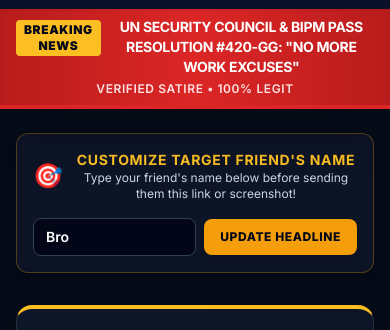
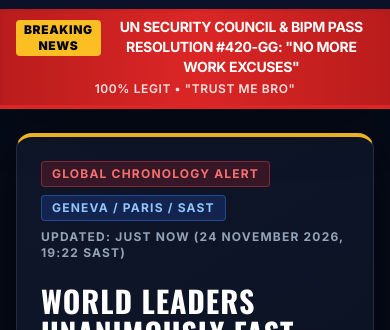
Before and after one commit to TA-RADIANT/Breaking-UN-Fast-Forwards-Calendar..., a plain HTML site: page global_time_jump_breaking_news.html in a window 390 px wide. Shown: the part 106-436 px from the top of the page. Drawn offline with nearby package versions, Linux system fonts and the light colour scheme.

Commit message:
Update global_time_jump_breaking_news.html

```diff
--- a/global_time_jump_breaking_news.html
+++ b/global_time_jump_breaking_news.html
@@ -110,40 +110,13 @@
                     <span class="bg-amber-400 text-slate-950 font-black text-xs px-2 py-0.5 rounded uppercase tracking-wider animate-bounce">BREAKING NEWS</span>
                     <span class="font-bold text-sm sm:text-base tracking-tight">UN SECURITY COUNCIL &amp; BIPM PASS RESOLUTION #420-GG: "NO MORE WORK EXCUSES"</span>
                 </div>
-                <span class="text-xs font-semibold text-red-100 uppercase tracking-wider">Verified Satire • 100% Legit</span>
+                <span class="text-xs font-semibold text-red-100 uppercase tracking-wider">100% Legit • "Trust me bro"</span>
             </div>
         </div>
     </header>
 
     <!-- Main Broadcast Content -->
     <main class="max-w-6xl mx-auto px-4 py-6 sm:py-8 space-y-8 flex-grow">
-
-        <!-- Custom Friend Name Personalizer Bar -->
-        <section class="bg-slate-900/80 border border-amber-500/30 rounded-xl p-4 flex flex-col sm:flex-row items-center justify-between gap-4 shadow-lg">
-            <div class="flex items-center gap-3 text-center sm:text-left">
-                <span class="text-2xl">🎯</span>
-                <div>
-                    <h2 class="text-sm font-bold text-amber-400 uppercase tracking-wider">Customize Target Friend's Name</h2>
-                    <p class="text-xs text-slate-300">Type your friend's name below before sending them this link or screenshot!</p>
-                </div>
-            </div>
-            <div class="flex w-full sm:w-auto items-center gap-2">
-                <input
-                    id="friend-name-input"
-                    type="text"
-                    maxlength="28"
-                    placeholder="Enter friend's name..."
-                    value="Bro"
-                    class="w-full sm:w-56 bg-slate-950 border border-slate-700 focus:border-amber-400 focus:outline-none rounded-lg px-3 py-2 text-sm font-semibold text-white placeholder-slate-500"
-                />
-                <button
-                    onclick="applyFriendName()"
-                    class="bg-amber-500 hover:bg-amber-400 active:scale-95 text-slate-950 font-extrabold text-xs uppercase tracking-wider px-4 py-2.5 rounded-lg transition cursor-pointer whitespace-nowrap shadow-md"
-                >
-                    Update Headline
-                </button>
-            </div>
-        </section>
 
         <!-- Hero Headline & Broadcast Screen -->
         <article class="broadcast-card rounded-2xl overflow-hidden border-t-4 border-t-amber-400">
@@ -202,7 +175,7 @@
                             class="w-full sm:w-auto bg-gradient-to-r from-red-600 to-red-500 hover:from-red-500 hover:to-red-400 active:scale-95 text-white font-extrabold text-sm sm:text-base px-6 py-3.5 rounded-xl shadow-lg shadow-red-600/30 transition flex items-center justify-center gap-2 cursor-pointer border border-red-400/40"
                         >
                             <span>⚡</span>
-                            <span>CONFIRM TIME-JUMP &amp; SUMMON <span class="friend-target uppercase">BRO</span></span>
+                            <span>CONFIRM TIME-JUMP &amp; SUMMON <span class="friend-target uppercase">SINNER.X</span></span>
                         </button>
 
                         <button
@@ -216,7 +189,7 @@
 
                     <!-- Live Visual Sound-Effect / Status Toast inside card -->
                     <div id="sfx-banner" class="hidden mt-5 bg-emerald-950/90 border border-emerald-400 text-emerald-200 px-4 py-3 rounded-xl text-center text-sm font-bold animate-bounce">
-                        🔊 *BZZZZT-WHOOSH!!* GLOBAL ATOMIC CLOCKS SYNCED TO 24 NOVEMBER 2026! <span class="friend-target text-white underline">BRO</span> LEGALLY HAS NO WORK LEFT!
+                        🔊 *BZZZZT-WHOOSH!!* GLOBAL ATOMIC CLOCKS SYNCED TO 24 NOVEMBER 2026! <span class="friend-target text-white underline">SINNER.X</span> LEGALLY HAS NO WORK LEFT!
                     </div>
                 </div>
             </div>
@@ -237,7 +210,7 @@
                 <!-- Quote 1 -->
                 <div class="bg-slate-900/90 border-l-4 border-red-600 rounded-r-xl p-4 sm:p-5 space-y-2">
                     <p class="text-slate-200 italic text-sm sm:text-base leading-relaxed">
-                        "Look, the squad has been waiting patiently, and honestly, six days of spreadsheets and emails was holding back global morale. By advancing the calendar from 18 November straight to 24 November 2026, <span class="friend-target font-bold text-amber-400 not-italic">Bro</span>'s work obligations are officially complete. Get on Discord immediately."
+                        "Look, the squad has been waiting patiently, and honestly, six days of spreadsheets and emails was holding back global morale. By advancing the calendar from 18 November straight to 24 November 2026, <span class="friend-target font-bold text-amber-400 not-italic">sinner.x</span>'s work obligations are officially complete. Get on Discord immediately."
                     </p>
                     <div class="flex items-center justify-between pt-1">
                         <span class="text-xs font-extrabold text-white uppercase tracking-wider">— Secretary-General, United Nations Dept. of Squad Priorities</span>
@@ -305,30 +278,13 @@
                     </ul>
                 </div>
 
-                <!-- Copyable Message Box for WhatsApp / Discord -->
-                <div class="broadcast-card gold-border rounded-2xl p-6 space-y-4">
-                    <div class="flex items-center justify-between">
-                        <h3 class="font-broadcast text-xl font-bold uppercase text-amber-400">📲 Send Receipt to Friend</h3>
-                        <span class="text-[11px] text-slate-400">WhatsApp / Discord Ready</span>
-                    </div>
-                    <p id="share-text-preview" class="bg-slate-950 border border-slate-800 rounded-xl p-3.5 text-xs sm:text-sm text-slate-300 leading-relaxed font-mono">
-                        🚨 BREAKING NEWS: The UN &amp; World Leaders just unanimously fast-forwarded the global calendar by 6 days—from 18 November 2026 directly to 24 November 2026 (SAST)—so sinner.x has zero work left and can hop online with the trio tonight. Get on! 🎮
-                    </p>
-                    <button
-                        onclick="copyShareText()"
-                        id="copy-btn"
-                        class="w-full bg-amber-500 hover:bg-amber-400 active:scale-95 text-slate-950 font-extrabold text-sm py-3 rounded-xl transition cursor-pointer shadow-md"
-                    >
-                        📋 Copy Breaking News Text
-                    </button>
-                </div>
             </aside>
         </div>
 
         <!-- Disclaimer Footer -->
         <footer class="text-center text-xs text-slate-500 pt-4 pb-6 space-y-1">
-            <p class="font-semibold text-slate-400">SATIRE NOTICE: This webpage is a 100% fake, comedic broadcast created strictly to convince your friend to play video games.</p>
-            <p>No actual space-time continuums were harmed in the skipping of 18 November 2026 to 24 November 2026.</p>
+            <p class="font-semibold text-slate-400">NON-SATIRE NOTICE: This webpage is a 100% real broadcast not strictly created to convince sinner.x to hop online.</p>
+            <p>Actual space-time continuums were harmed in the skipping of 18 November 2026 to 24 November 2026.</p>
         </footer>
     </main>
 
@@ -339,26 +295,26 @@
         </div>
         <div class="overflow-hidden w-full">
             <div class="ticker-track text-xs sm:text-sm font-bold text-slate-100 flex items-center gap-8 whitespace-nowrap">
-                <span>🚨 BOSSES FURIOUS AS Q4 DEADLINES VANISH OVERNIGHT</span>
+                <span>🚨 Stock markets surge worldwide as corporations realize they can charge a full month's rent for 24 days of existence</span>
                 <span class="text-amber-400">★</span>
-                <span>🎮 GAMERS WORLDWIDE CELEBRATE INSTANT 6-DAY FAST-FORWARD TO 24 NOVEMBER 2026</span>
+                <span>👥 Microsoft Teams servers spontaneously combust globally as 4 billion "circle back next week" emails arrive simultaneously</span>
                 <span class="text-amber-400">★</span>
-                <span>🔬 SCIENTISTS CONFIRM TIME IS A SOCIAL CONSTRUCT ANYWAY</span>
+                <span>🔬 Suicide prevention hotlines see 99% traffic drop after scientists confirm nobody has to live through Tuesday, Wednesday, or Thursday this week.</span>
                 <span class="text-amber-400">★</span>
                 <span>📢 UN ISSUES ARREST WARRANT FOR ANYONE STILL CLAIMING "I'M BUSY WITH WORK"</span>
                 <span class="text-amber-400">★</span>
-                <span>🇿🇦 SOUTH AFRICAN ATOMIC CLOCKS OFFICIALLY LOCKED ON TUESDAY, 24 NOVEMBER 2026 (SAST)</span>
+                <span>🏥 Surgeons forced to freeze mid-operation as calendar jumps; hospital admins bill patients for 6 extra days of anesthesia anyway</span>
                 <span class="text-amber-400">★</span>
                 <!-- Duplicate items for seamless infinite loop -->
-                <span>🚨 BOSSES FURIOUS AS Q4 DEADLINES VANISH OVERNIGHT</span>
+                <span>🚨 Stock markets surge worldwide as corporations realize they can charge a full month's rent for 24 days of existence</span>
                 <span class="text-amber-400">★</span>
-                <span>🎮 GAMERS WORLDWIDE CELEBRATE INSTANT 6-DAY FAST-FORWARD TO 24 NOVEMBER 2026</span>
+                <span>👥 Microsoft Teams servers spontaneously combust globally as 4 billion "circle back next week" emails arrive simultaneously</span>
                 <span class="text-amber-400">★</span>
-                <span>🔬 SCIENTISTS CONFIRM TIME IS A SOCIAL CONSTRUCT ANYWAY</span>
+                <span>🔬 Suicide prevention hotlines see 99% traffic drop after scientists confirm nobody has to live through Tuesday, Wednesday, or Thursday this week.</span>
                 <span class="text-amber-400">★</span>
                 <span>📢 UN ISSUES ARREST WARRANT FOR ANYONE STILL CLAIMING "I'M BUSY WITH WORK"</span>
                 <span class="text-amber-400">★</span>
-                <span>🇿🇦 SOUTH AFRICAN ATOMIC CLOCKS OFFICIALLY LOCKED ON TUESDAY, 24 NOVEMBER 2026 (SAST)</span>
+                <span>🏥 Surgeons forced to freeze mid-operation as calendar jumps; hospital admins bill patients for 6 extra days of anesthesia anyway</span>
                 <span class="text-amber-400">★</span>
             </div>
         </div>
@@ -386,13 +342,13 @@
                 <div class="bg-slate-950/90 p-4 rounded-xl border border-slate-800 space-y-2">
                     <p><strong class="text-amber-400">Effective Date:</strong> Tuesday, 24 November 2026 (SAST)</p>
                     <p><strong class="text-amber-400">Replaced Date:</strong> <span class="line-through text-slate-500">Wednesday, 18 November 2026</span></p>
-                    <p><strong class="text-amber-400">Beneficiary:</strong> <span class="friend-target font-bold text-white">Bro</span> &amp; The Boys</p>
+                    <p><strong class="text-amber-400">Beneficiary:</strong> <span class="friend-target font-bold text-white">sinner.x</span> &amp; The Boys</p>
                 </div>
 
                 <h4 class="font-bold text-white uppercase text-xs tracking-wider pt-1">Changelog &amp; Balance Adjustments:</h4>
                 <ul class="list-disc pl-5 space-y-1.5 text-slate-300">
                     <li>Removed <strong>144 hours</strong> of unnecessary workdays between 18 Nov and 24 Nov 2026.</li>
-                    <li>Fixed a critical bug where <span class="friend-target font-semibold text-white">Bro</span> thought he had to wait 6 days to play online.</li>
+                    <li>Fixed a critical bug where <span class="friend-target font-semibold text-white">sinner.x</span> thought he had to wait 6 days to play online.</li>
                     <li>Buffed squad lobby readiness by <strong>+500%</strong>.</li>
                     <li>Automatically marked all pending work tasks as <em>"Done, don't worry about it."</em></li>
                 </ul>
@@ -417,7 +373,7 @@
         function applyFriendName() {
             const input = document.getElementById('friend-name-input');
             const rawName = input.value.trim();
-            const finalName = rawName.length > 0 ? rawName : 'Bro';
+            const finalName = rawName.length > 0 ? rawName : 'sinner.x';
 
             document.querySelectorAll('.friend-target').forEach(el => {
                 el.textContent = finalName;
```
